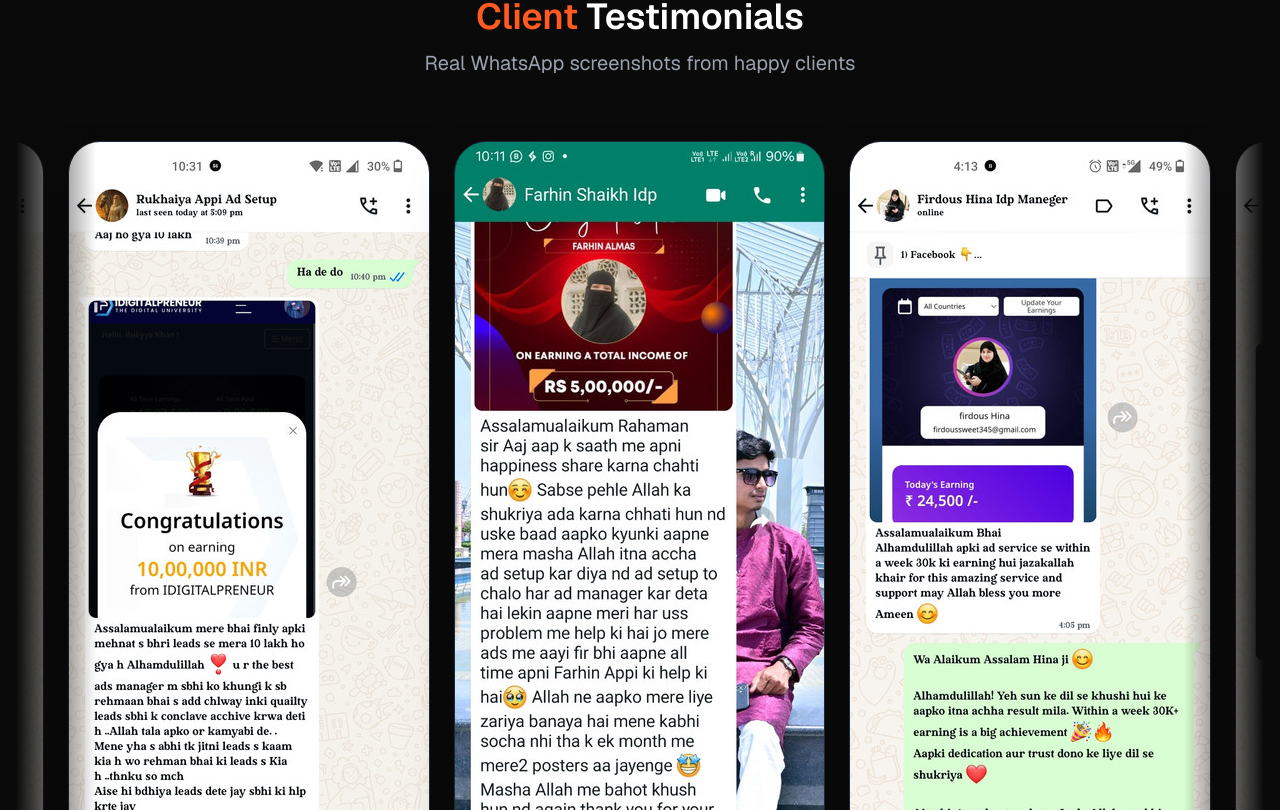
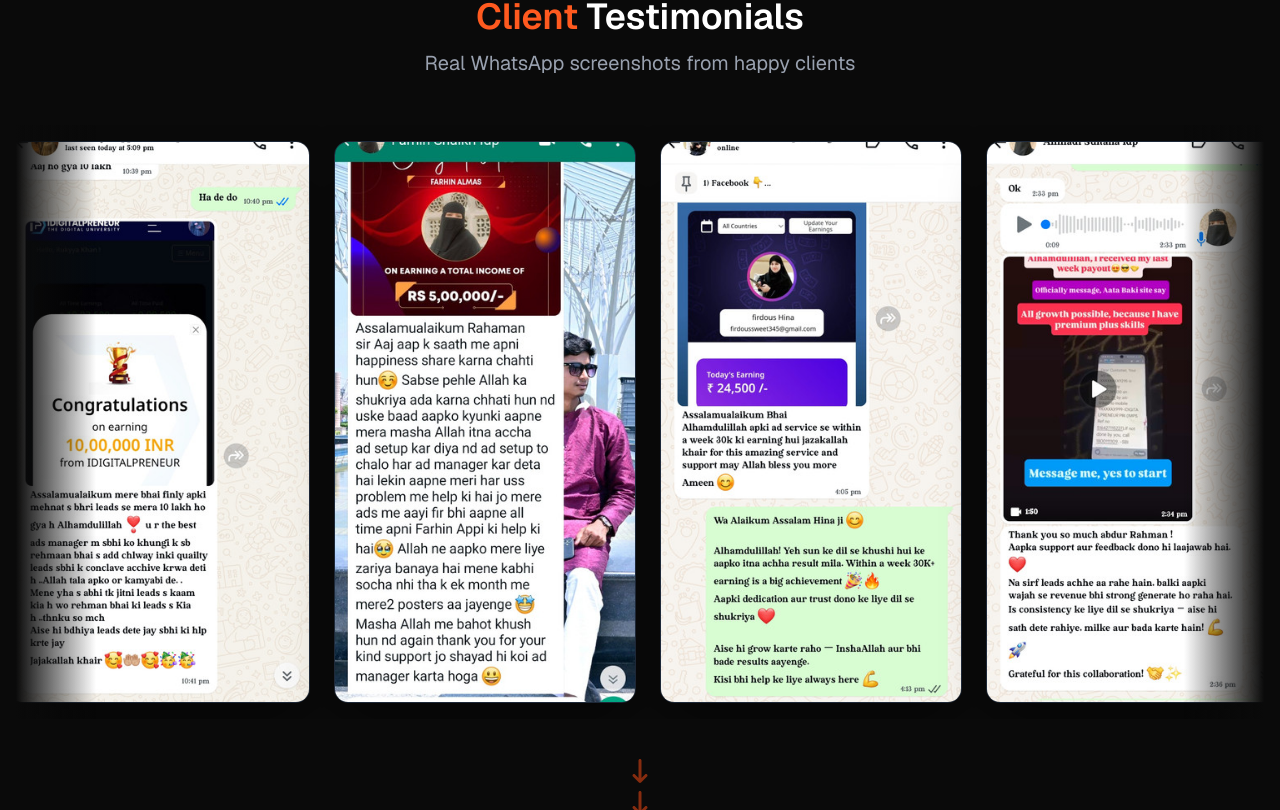
Before and after one commit to developerajay8/Adhabits-rehman, a Next.js app: page / in a window 1280 px wide. Shown: the part 2430-3240 px from the top of the page. Built offline with nearby package versions, Linux system fonts and the light colour scheme.

Commit message:
client testimonial height width update

```diff
--- a/app/components/clienttestimonialssection.tsx
+++ b/app/components/clienttestimonialssection.tsx
@@ -52,11 +52,11 @@ const ClientTestimonials = () => {
               key={item.id}
               className="mx-3 transform transition-transform duration-300 hover:scale-105"
             >
-              <div className=" rounded-[2rem] overflow-hidden border border-gray-800 shadow-2xl shadow-black/50">
+              <div className=" rounded-[14px] overflow-hidden border border-gray-800 shadow-2xl shadow-black/50">
                 <img
                   src={item.image}
                   alt={`Client Testimonial ${item.id}`}
-                  className="w-full h-auto object-cover"
+                  className="sm:w-[300px] w-[270px] sm:h-[560px] h-[500px] object-cover"
                 />
               </div>
             </div>
```
